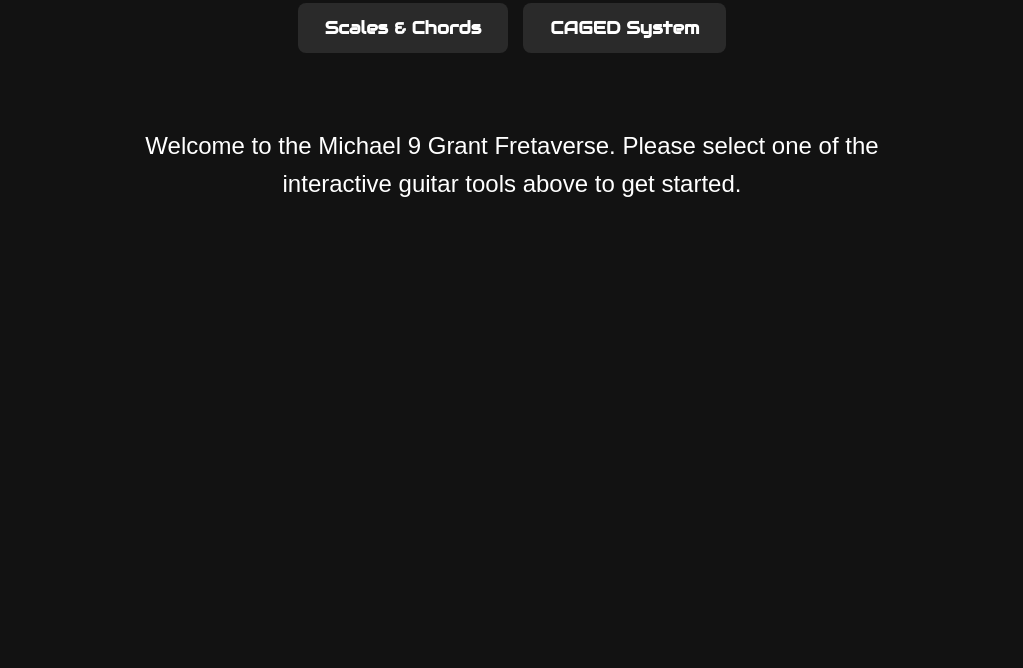
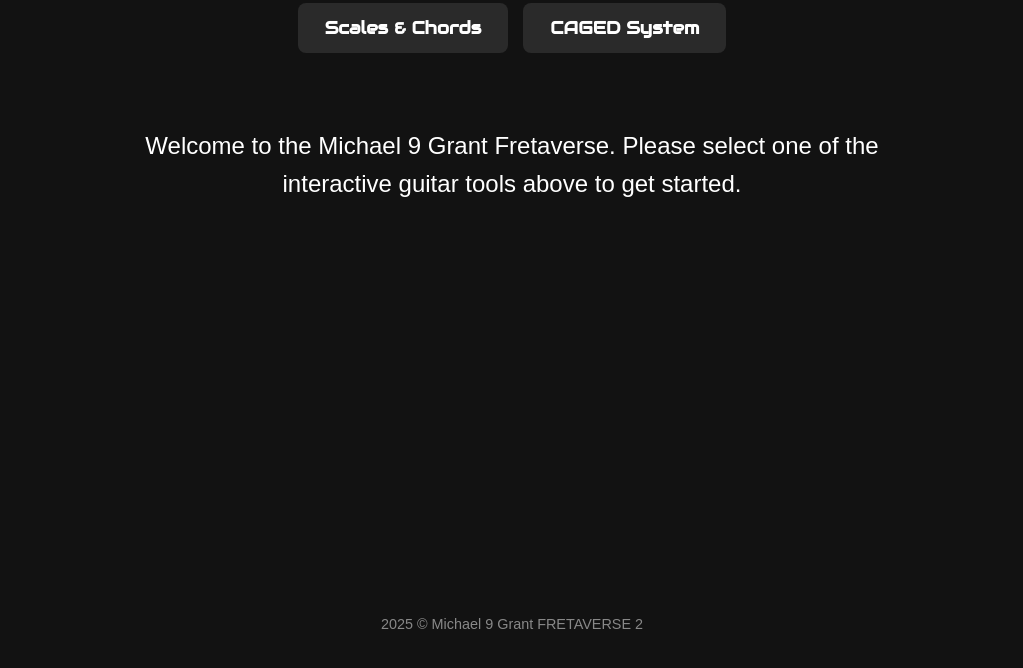
Before and after one commit to Mic9Grant/FretaCaged-System, a plain HTML site: page index.html in a window 1280 px wide. Shown: the part 114-782 px from the top of the page, without its empty margins (128-1151 px from the left). Drawn offline with Linux system fonts and the light colour scheme.

Commit message:
Update index.html

```diff
--- a/index.html
+++ b/index.html
@@ -66,6 +66,13 @@
             max-width: 800px;
             line-height: 1.6;
         }
+        footer {
+            margin-top: auto;
+            padding: 20px;
+            text-align: center;
+            font-size: 0.9em;
+            color: #888;
+        }
     </style>
 </head>
 <body>
@@ -81,5 +88,9 @@
     <p>Welcome to the Michael 9 Grant Fretaverse. Please select one of the interactive guitar tools above to get started.</p>
 </div>
 
+<footer>
+    <p>2025 &copy; Michael 9 Grant FRETAVERSE 2</p>
+</footer>
+
 </body>
 </html>
```
